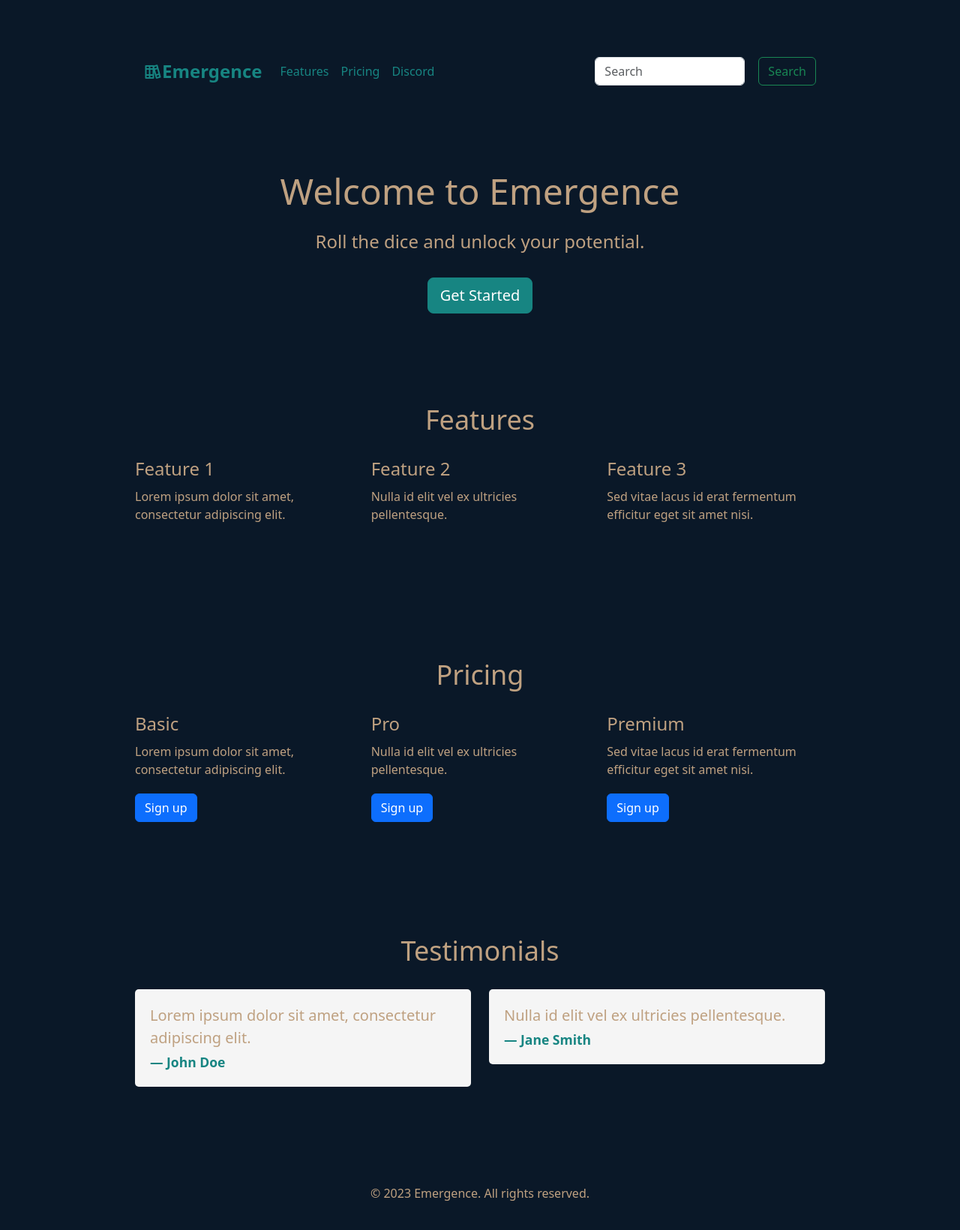
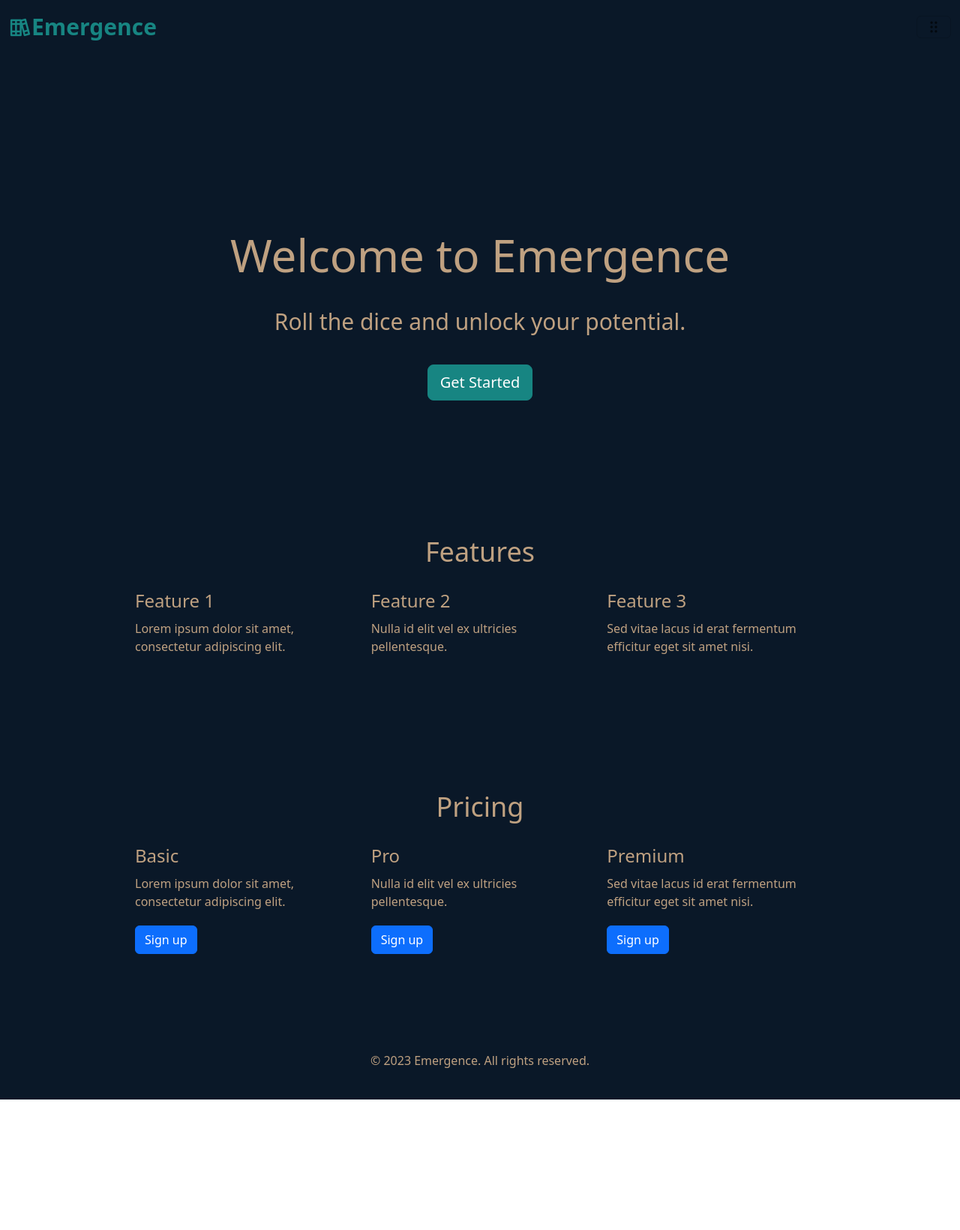
Before and after one commit to SalmaanShire365/emergence_app, a website: page web/index.html in a window 1280 px wide. Shown: the whole page at 75% size. After the commit the page ends 1466 px from the top, so only its background shows below. Drawn offline with nearby package versions, Linux system fonts and the light colour scheme.

Commit message:
Big Changes on here. Hope you like it. Check Notion for specifics. Should really start cleaning up and stop working on main only.

```diff
--- a/web/index.html
+++ b/web/index.html
@@ -36,14 +36,14 @@
       <div class="ui-section-header__layout">
         <label for="ui-section-header--menu-id" class="ui-section-header--menu-icon"></label>
         <!-- MENU -->
-        <nav class="navbar navbar-expand-xl bg-transparent">
+        <nav class="navbar navbar-expand-xxl bg-transparent fixed-top">
           <div class="container-fluid">
             <a class="navbar-brand" href="#"><i class="uil uil-books"></i>Emergence</a>
             <button class="navbar-toggler" type="button" data-bs-toggle="collapse" data-bs-target="#navbarSupportedContent" aria-controls="navbarSupportedContent" aria-expanded="false" aria-label="Toggle navigation">
-              <span class="navbar-toggler-icon"></span>
+            <i class="uil uil-draggabledots"></i>
             </button>
             <div class="collapse navbar-collapse" id="navbarSupportedContent">
-              <ul class="navbar-nav me-auto mb-2 mb-lg-0">
+              <ul class="navbar-nav me-auto mb-2 mb-lg-0 justify-content-center">
                 <li class="nav-item">
                   <a class="nav-link" aria-current="page" href="#">Features</a>
                 </li>
@@ -54,10 +54,10 @@
                   <a class="nav-link" href="https://discord.gg/2xnJu96U">Discord</a>
                 </li>
               </ul>
-              <form class="d-flex" role="search">
-                <input class="form-control me-2" type="search" placeholder="Search" aria-label="Search">
-                <button class="btn btn-outline-success" type="submit">Search</button>
-              </form>
+              <div class="ml-auto">
+                <a href="/web/login.html" class="btn btn-outline-secondary btn-lg  role="button" aria-pressed="true">Login</a>
+                <a href="/web/login.html" class="btn btn-outline-secondary btn-lg  role="button" aria-pressed="true">Signup</a>
+              </div>
             </div>
           </div>
         </nav>
@@ -119,27 +119,6 @@
         </div>
       </div>
     </section>
-    <section class="ui-section-testimonials">
-      <div class="ui-layout-container">
-        <div class="ui-section-testimonials__layout">
-          <h2 class="display-5">Testimonials</h2>
-          <div class="row">
-            <div class="col-md-6">
-              <blockquote class="blockquote">
-                <p>Lorem ipsum dolor sit amet, consectetur adipiscing elit.</p>
-                <footer class="blockquote-footer">John Doe</footer>
-              </blockquote>
-            </div>
-            <div class="col-md-6">
-              <blockquote class="blockquote">
-                <p>Nulla id elit vel ex ultricies pellentesque.</p>
-                <footer class="blockquote-footer">Jane Smith</footer>
-              </blockquote>
-            </div>
-          </div>
-        </div>
-      </div>
-    </section>
   </main>
   <footer role="contentinfo" class="ui-section-footer">
     <div class="ui-layout-container">
@@ -149,5 +128,4 @@
     </div>
   </footer>
 </body>
-
 </html>
--- a/web/style.css
+++ b/web/style.css
@@ -1,11 +1,17 @@
 /* Color Palette */
 :root {
-  --primary-color: #0A1828;    /* Primary color */
-  --secondary-color: #178582;  /* Secondary color */
-    --accent-color: #BFA181;     /* Accent color */
-    --text-color:#178582 ;          /* Text color */
-  --background-color: #2F5C8F; /* Background color */
+  --primary-color: #0A1828;
+  /* Primary color */
+  --secondary-color: #178582;
+  /* Secondary color */
+  --accent-color: #BFA181;
+  /* Accent color */
+  --text-color: #178582;
+  /* Text color */
+  --background-color: #2F5C8F;
+  /* Background color */
 }
+
 /* Global Styles */
 body {
   font-family: 'Inter', sans-serif;
@@ -21,18 +27,37 @@ body {
 
 /* Header Section */
 .ui-section-header {
-  background-color:var(--primary-color);
-  padding: 20px;
+  background-color: var(--primary-color);
+  padding: 60px;
+  word-spacing: 5px;
 }
 
 .ui-section-header .navbar-brand {
-  color:var(--secondary-color);
-  font-size: 24px;
+  color: var(--secondary-color);
+  font-size: 30px;
   font-weight: bold;
 }
 
 .ui-section-header .navbar-nav .nav-link {
-  color:var(--secondary-color);
+  position: relative;
+  font-size: 20px;
+}
+
+
+.ui-section-header .navbar-nav .nav-link:after {
+  opacity: 0;
+  transition: all 0.3s ease 0s;
+}
+
+.ui-section-header .navbar-nav .nav-link:hover:after {
+  content: '';
+  opacity: 1.3;
+  height: 2px;
+  width: 100%;
+  background-color: var(--accent-color);
+  position: absolute;
+  bottom: 0;
+  left: 0;
 }
 
 .ui-section-header .form-control {
@@ -40,35 +65,39 @@ body {
 }
 
 .ui-section-header .btn {
-  margin-left: 10px;
+  margin-left: 1px;
+}
+
+.btn btn-outline-success {
+  float: right;
 }
 
 /* Hero Section */
 .ui-section-hero {
-  background-color:var(--primary-color);
-  color:var(--accent-color);
-  padding: 40px 0;
+  background-color: var(--primary-color);
+  color: var(--accent-color);
+  padding: 100px 0;
   text-align: center;
 }
 
 .ui-section-hero h1 {
-  font-size: 48px;
-  margin-bottom: 20px;
+  font-size: 60px;
+  margin-bottom: 30px;
 }
 
 .ui-section-hero .lead {
-  font-size: 24px;
-  margin-bottom: 30px;
+  font-size: 30px;
+  margin-bottom: 35px;
 }
 
 .ui-section-hero .btn-primary {
-  background-color:var(--secondary-color);
-  border-color:var(--secondary-color);
+  background-color: var(--secondary-color);
+  border-color: var(--secondary-color);
 }
 
 /* Features Section */
 .ui-section-features {
-  background-color:var(--primary-color);
+  background-color: var(--primary-color);
   color: var(--accent-color);
   padding: 40px 0;
 }
@@ -94,8 +123,8 @@ body {
 
 /* Pricing Section */
 .ui-section-pricing {
-  background-color:var(--primary-color);
-  color:var(--accent-color);
+  background-color: var(--primary-color);
+  color: var(--accent-color);
   padding: 40px 0;
 }
 
@@ -119,15 +148,15 @@ body {
 }
 
 .ui-section-pricing .btn-primary {
-  background-color:var(secondary-color);
-  border-color:var(secondary-color);
+  background-color: var(secondary-color);
+  border-color: var(secondary-color);
 }
 
 /* Testimonials Section */
 .ui-section-testimonials {
   padding: 40px 0;
-  background-color:var(--primary-color);
-  color:var(--accent-color);
+  background-color: var(--primary-color);
+  color: var(--accent-color);
 }
 
 .ui-section-testimonials h2 {
@@ -148,14 +177,14 @@ body {
 }
 
 .ui-section-testimonials .blockquote-footer {
-  color:var(--secondary-color);
+  color: var(--secondary-color);
   font-weight: bold;
 }
 
 /* Footer Section */
 .ui-section-footer {
-  background-color:var(--primary-color);
-  color:var(--accent-color);
+  background-color: var(--primary-color);
+  color: var(--accent-color);
   padding: 20px;
   text-align: center;
 }
```
Also changed, not shown: web/login.html (added, +27 -0 lines).
